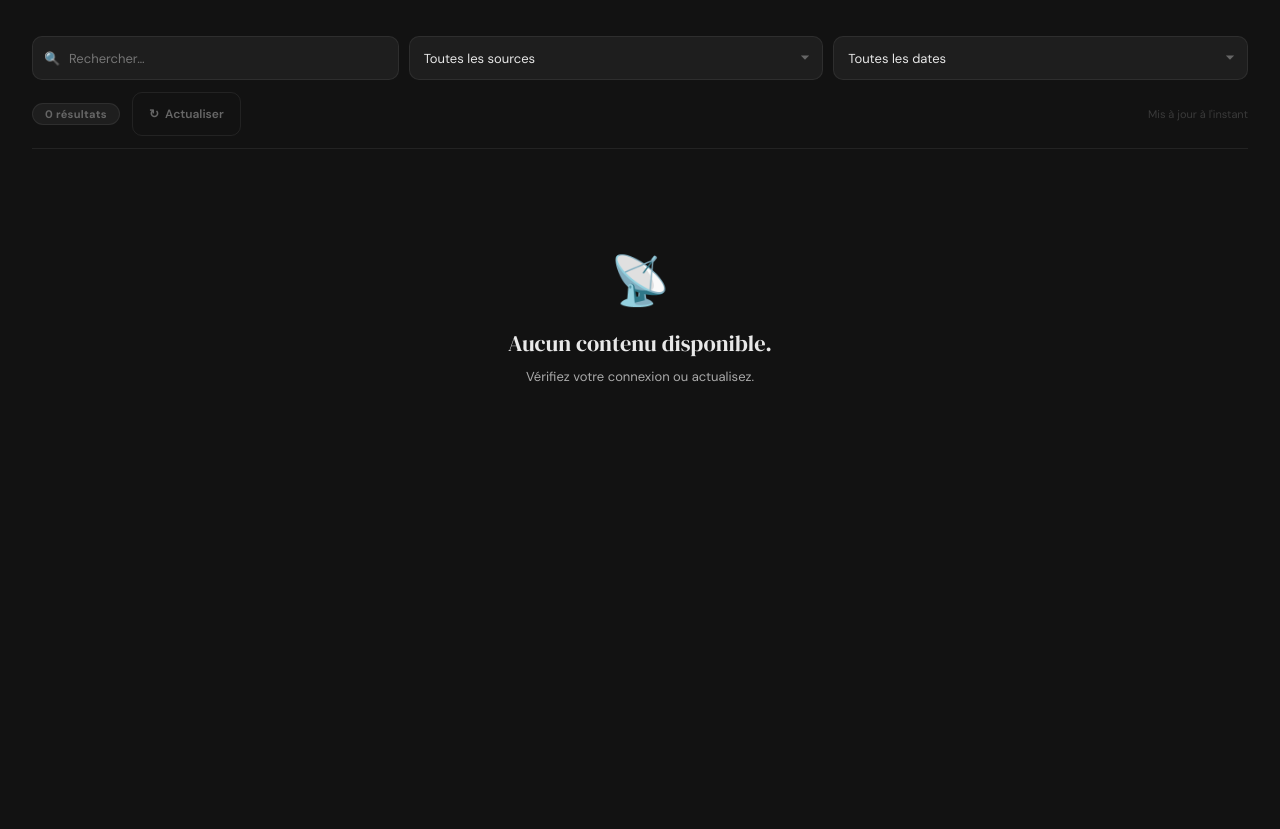
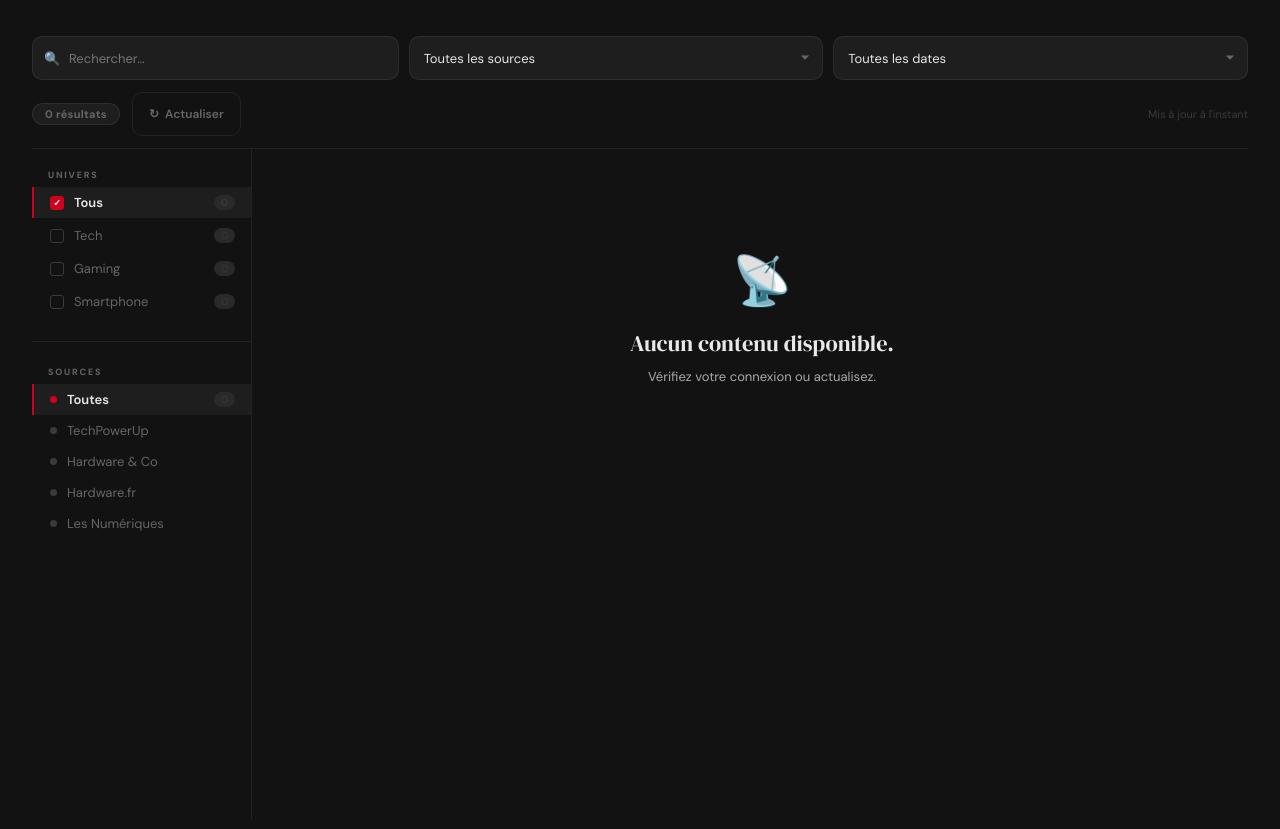
Before and after one commit to Luklyn/TechWatch, a FastAPI app: page / in a window 1280 px wide. Shown: the part 87-916 px from the top of the page. Before the commit the page ends 469 px from the top, so only its background shows below. Run offline with FastAPI, Linux system fonts and the light colour scheme; data that the repository does not hold is empty; parts of the project's set-up code (start-up, migrations or seed data) failed here and were passed over.

Commit message:
Update index.html

```diff
--- a/templates/index.html
+++ b/templates/index.html
@@ -756,94 +756,145 @@ select option:checked { background: #d0021b; color: #fff; }
   .header-inner { gap: 12px; }
 }
 
-/* ── Card flip ────────────────────────────────────────────────────────────── */
-.card-scene {
-  perspective: 1000px;
-  position: relative;
-}
-.card-3d {
-  width: 100%;
-  position: relative;
-  transform-style: preserve-3d;
-  transition: transform 0.65s cubic-bezier(0.4, 0, 0.2, 1);
-}
-.card-3d.flipped { transform: rotateY(180deg); }
-.card {
-  backface-visibility: hidden;
-  -webkit-backface-visibility: hidden;
-}
-.card-back-face {
-  position: absolute; inset: 0;
-  backface-visibility: hidden;
-  -webkit-backface-visibility: hidden;
-  transform: rotateY(180deg);
-  background: var(--surface);
-  border: 1px solid var(--border);
-  border-radius: 12px;
+/* ── Layout 2 colonnes ───────────────────────────────────────────────────── */
+.app-layout {
+  display: flex;
+  align-items: flex-start;
+  min-height: calc(100vh - 120px);
+}
+
+/* ── Side menu ───────────────────────────────────────────────────────────── */
+.side-menu {
+  width: 220px;
+  flex-shrink: 0;
+  position: sticky;
+  top: 130px;
+  padding: 20px 0 20px 0;
   display: flex;
   flex-direction: column;
+  gap: 24px;
+  border-right: 1px solid var(--border);
+  min-height: calc(100vh - 130px);
+  transition: background-color var(--theme-transition), border-color var(--theme-transition);
+}
+.side-section-label {
+  font-size: 9px;
+  font-weight: 700;
+  letter-spacing: 1.8px;
+  text-transform: uppercase;
+  color: var(--muted);
+  padding: 0 16px;
+  margin-bottom: 6px;
+  transition: color var(--theme-transition);
+}
+.side-item {
+  display: flex;
   align-items: center;
-  justify-content: center;
-  gap: 14px;
-  padding: 24px;
-  text-align: center;
-  overflow: hidden;
-}
-.card-back-blur {
-  position: absolute; inset: 0;
-  filter: blur(4px);
-  opacity: 0.15;
-  pointer-events: none;
-  overflow: hidden;
-  border-radius: 12px;
-}
-.card-back-body {
-  position: relative;
-  z-index: 1;
+  gap: 10px;
+  padding: 7px 16px;
+  cursor: pointer;
+  transition: background-color var(--transition), color var(--transition);
+  border-left: 2px solid transparent;
+}
+.side-item:hover { background: var(--surface2); }
+.side-item.active {
+  border-left-color: var(--red);
+  background: var(--surface);
+}
+.side-item-dot {
+  width: 7px; height: 7px;
+  border-radius: 50%;
+  background: var(--dim);
+  flex-shrink: 0;
+  transition: background-color var(--transition);
+}
+.side-item.active .side-item-dot { background: var(--red); }
+.side-item-label {
+  font-size: 13px;
+  color: var(--muted);
+  font-family: var(--font-sans);
+  transition: color var(--transition);
+  flex: 1;
+}
+.side-item.active .side-item-label { color: var(--text); font-weight: 600; }
+.side-item-count {
+  font-size: 10px;
+  color: var(--dim);
+  background: var(--surface2);
+  padding: 1px 7px;
+  border-radius: 10px;
+  font-family: var(--font-sans);
+  transition: background-color var(--theme-transition), color var(--theme-transition);
+}
+.side-divider {
+  height: 1px;
+  background: var(--border);
+  margin: 0;
+  transition: background-color var(--theme-transition);
+}
+
+/* Category pills (multi-select) */
+.cat-pills {
   display: flex;
   flex-direction: column;
+  gap: 2px;
+  padding: 0;
+}
+.cat-pill {
+  display: flex;
   align-items: center;
-  gap: 12px;
-  width: 100%;
-}
-.read-badge {
-  display: inline-flex;
-  align-items: center;
-  gap: 6px;
-  background: rgba(208,2,27,0.12);
-  color: var(--red);
-  font-size: 11px;
-  font-weight: 700;
-  letter-spacing: 1px;
-  text-transform: uppercase;
-  padding: 5px 14px;
-  border-radius: 20px;
-  border: 1px solid rgba(208,2,27,0.3);
-}
-.back-source {
-  font-size: 11px;
-  color: var(--text-secondary);
-}
-.back-title {
+  gap: 10px;
+  padding: 7px 16px;
+  cursor: pointer;
+  transition: background-color var(--transition);
+  border-left: 2px solid transparent;
+  font-family: var(--font-sans);
   font-size: 13px;
+  color: var(--muted);
+  position: relative;
+}
+.cat-pill:hover { background: var(--surface2); }
+.cat-pill.selected {
+  border-left-color: var(--red);
+  color: var(--text);
   font-weight: 600;
-  color: var(--text);
-  line-height: 1.4;
-}
-.btn-unread {
-  font-size: 11px;
-  font-weight: 600;
-  color: var(--text-secondary);
+  background: var(--surface);
+}
+.cat-pill-check {
+  width: 14px; height: 14px;
+  border-radius: 3px;
+  border: 1px solid var(--dim);
+  display: flex; align-items: center; justify-content: center;
+  flex-shrink: 0;
+  font-size: 9px;
+  color: transparent;
+  transition: all var(--transition);
+}
+.cat-pill.selected .cat-pill-check {
+  background: var(--red);
+  border-color: var(--red);
+  color: #fff;
+}
+.cat-pill-count {
+  margin-left: auto;
+  font-size: 10px;
+  color: var(--dim);
   background: var(--surface2);
-  border: 1px solid var(--border);
-  border-radius: 8px;
-  padding: 8px 16px;
-  cursor: pointer;
-  font-family: var(--font-sans);
-  transition: color var(--transition), border-color var(--transition);
-  min-height: 36px;
-}
-.btn-unread:hover { color: var(--red); border-color: var(--red); }
+  padding: 1px 7px;
+  border-radius: 10px;
+}
+
+/* ── Main content area ───────────────────────────────────────────────────── */
+.main-content {
+  flex: 1;
+  min-width: 0;
+  padding-left: 24px;
+}
+
+@media (max-width: 768px) {
+  .side-menu { display: none; }
+  .main-content { padding-left: 0; }
+}
 </style>
 </head>
 <body>
@@ -905,14 +956,37 @@ select option:checked { background: #d0021b; color: #fff; }
       </div>
     </div>
 
+    <!-- 2-col layout -->
+    <div class="app-layout">
+      <!-- Side menu -->
+      <nav class="side-menu" id="side-menu" aria-label="Filtres">
+        <div>
+          <div class="side-section-label">Univers</div>
+          <div class="cat-pills" id="cat-pills">
+            <div class="cat-pill selected" data-cat="all">
+              <span class="cat-pill-check">✓</span>
+              <span>Tous</span>
+              <span class="cat-pill-count" id="count-all">—</span>
+            </div>
+          </div>
+        </div>
+        <div class="side-divider"></div>
+        <div>
+          <div class="side-section-label">Sources</div>
+          <div id="source-list"></div>
+        </div>
+      </nav>
+
+      <!-- Main content -->
+      <div class="main-content">
         <!-- Errors -->
         <div id="errors" role="alert" aria-live="assertive"></div>
-
         <!-- Grid -->
         <div class="grid" id="grid" role="list" aria-label="Articles"></div>
-
-    <!-- Load more sentinel (infinite scroll) -->
+        <!-- Load more sentinel -->
         <div id="sentinel" style="height:1px;"></div>
+      </div>
+    </div>
   </main>
 </div>
 
@@ -954,7 +1028,7 @@ select option:checked { background: #d0021b; color: #fff; }
 const placeholderImg = 'https://raw.githubusercontent.com/Luklyn/TechWatch/main/public/images/tech-placeholder.jpg';
 
 // ── State ──────────────────────────────────────────────────────────────────
-const state = { type: 'articles', search: '', source: '', period: '' };
+const state = { type: 'articles', search: '', source: '', period: '', categories: [] };
 let debounceTimer = null;
 let allItems      = [];
 let displayedCount = 0;
@@ -986,6 +1060,8 @@ const btnClose      = document.getElementById('btn-close-modal');
 const btnTTS        = document.getElementById('btn-tts');
 const btnFilterToggle = document.getElementById('btn-filter-toggle');
 const toolbarFilters  = document.getElementById('toolbar-filters');
+const catPillsEl      = document.getElementById('cat-pills');
+const sourceListEl    = document.getElementById('source-list');
 
 // ── Helpers ────────────────────────────────────────────────────────────────
 function relativeTime(ts) {
@@ -1032,18 +1108,13 @@ function cardHTML(item, idx) {
   const thumb = `<img class="card-thumb" src="${escHtml(imgUrl)}" alt="${escHtml(item.title)}" loading="lazy" onerror="this.closest('.card-thumb-wrap').innerHTML='<div class=\\'card-thumb-placeholder\\'>${item.is_video ? '▶' : '📰'}</div>'"/>`;
   const summary = item.summary
     ? `<p class="card-summary">${escHtml(item.summary)}</p>` : '';
-  const cid = 'c' + idx + Date.now().toString(36);
   return `
-    <div style="animation: fadeUp 0.35s ease both; animation-delay:${(idx % PAGE_SIZE) * 35}ms; min-height:300px;">
-      <div class="card-scene">
-        <div class="card-3d" id="${cid}">
-          <article class="card"
+    <article class="card" style="animation-delay:${(idx % PAGE_SIZE) * 35}ms"
       data-url="${escHtml(item.link)}"
       data-title="${escHtml(item.title)}"
       data-source="${escHtml(item.source)}"
       data-date="${escHtml(item.date_display)}"
       data-is-video="${item.is_video ? '1' : '0'}"
-            data-cid="${cid}"
       role="listitem"
       tabindex="0"
       aria-label="${escHtml(item.title)}">
@@ -1059,25 +1130,7 @@ function cardHTML(item, idx) {
           </button>
         </div>
       </div>
-          </article>
-          <div class="card-back-face">
-            <div class="card-back-blur">
-              <div class="card-thumb-wrap">${thumb}</div>
-              <div style="padding:12px 14px">
-                <div style="font-size:9.5px;color:var(--red);font-weight:700;text-transform:uppercase;letter-spacing:1.2px;margin-bottom:6px">${escHtml(item.source)}</div>
-                <div style="font-size:13.5px;font-weight:600;color:var(--text);line-height:1.45">${escHtml(item.title)}</div>
-              </div>
-            </div>
-            <div class="card-back-body">
-              <span class="read-badge">✓ Lu</span>
-              <span class="back-source">${escHtml(item.source)} · ${item.date_display}</span>
-              <span class="back-title">${escHtml(item.title)}</span>
-              <button class="btn-unread" data-cid="${cid}" aria-label="Marquer comme non lu">↩ Marquer comme non lu</button>
-            </div>
-          </div>
-        </div>
-      </div>
-    </div>`;
+    </article>`;
 }
 
 // ── Read state ─────────────────────────────────────────────────────────────
@@ -1094,11 +1147,7 @@ function markAsRead(url) {
 function applyReadState() {
   const read = getReadSet();
   grid.querySelectorAll('.card[data-url]').forEach(card => {
-    if (read.has(card.dataset.url)) {
-      card.classList.add('read');
-      const card3d = document.getElementById(card.dataset.cid);
-      if (card3d) card3d.classList.add('flipped');
-    }
+    if (read.has(card.dataset.url)) card.classList.add('read');
   });
 }
 
@@ -1264,19 +1313,17 @@ function attachCardEventListeners() {
   grid.querySelectorAll('.card').forEach(card => {
     card.addEventListener('click', (e) => {
       if (e.target.closest('.btn-get-summary')) return;
+
       markAsRead(card.dataset.url);
       card.classList.add('read');
-      const card3d = document.getElementById(card.dataset.cid);
-      if (card3d) card3d.classList.add('flipped');
       window.open(card.dataset.url, '_blank');
     });
+
     card.addEventListener('keydown', (e) => {
       if ((e.key === 'Enter' || e.key === ' ') && !e.target.closest('.btn-get-summary')) {
         e.preventDefault();
         markAsRead(card.dataset.url);
         card.classList.add('read');
-        const card3d = document.getElementById(card.dataset.cid);
-        if (card3d) card3d.classList.add('flipped');
         window.open(card.dataset.url, '_blank');
       }
     });
@@ -1286,6 +1333,7 @@ function attachCardEventListeners() {
     btn.addEventListener('click', (e) => {
       e.preventDefault();
       e.stopPropagation();
+
       const item = {
         url:      btn.dataset.url,
         title:    btn.dataset.title,
@@ -1293,23 +1341,8 @@ function attachCardEventListeners() {
         date:     btn.dataset.date,
         is_video: btn.dataset.isVideo === '1',
       };
+
       openModal(item);
-    });
-  });
-
-  grid.querySelectorAll('.btn-unread').forEach(btn => {
-    btn.addEventListener('click', (e) => {
-      e.stopPropagation();
-      const card3d = document.getElementById(btn.dataset.cid);
-      if (!card3d) return;
-      card3d.classList.remove('flipped');
-      const article = card3d.querySelector('.card');
-      if (article) {
-        article.classList.remove('read');
-        const read = getReadSet();
-        read.delete(article.dataset.url);
-        localStorage.setItem(READ_KEY, JSON.stringify([...read].slice(-500)));
-      }
     });
   });
 }
@@ -1332,6 +1365,7 @@ async function load(forceRefresh = false) {
   const params = new URLSearchParams({
     type: state.type, search: state.search,
     source: state.source, period: state.period,
+    category: state.categories.length ? state.categories.join(',') : '',
     refresh: forceRefresh ? '1' : '0',
   });
 
@@ -1356,6 +1390,68 @@ async function load(forceRefresh = false) {
       data.sources.map(s =>
         `<option value="${s}"${s === state.source ? ' selected' : ''}>${s}</option>`
       ).join('');
+
+    // ── Render side menu categories ──────────────────────────────────────
+    if (data.categories && catPillsEl) {
+      const allCats = data.categories;
+      // Count per category from all items (unfiltered)
+      const catCounts = {};
+      allCats.forEach(c => catCounts[c] = 0);
+      (data.all_items || data.items).forEach(item => {
+        const c = item.category || 'Autre';
+        if (catCounts[c] !== undefined) catCounts[c]++;
+      });
+      const totalCount = data.total;
+      // Rebuild pills
+      catPillsEl.innerHTML = `
+        <div class="cat-pill${state.categories.length === 0 ? ' selected' : ''}" data-cat="all">
+          <span class="cat-pill-check">${state.categories.length === 0 ? '✓' : ''}</span>
+          <span>Tous</span>
+          <span class="cat-pill-count">${totalCount}</span>
+        </div>
+        ${allCats.map(c => `
+        <div class="cat-pill${state.categories.includes(c) ? ' selected' : ''}" data-cat="${escHtml(c)}">
+          <span class="cat-pill-check">${state.categories.includes(c) ? '✓' : ''}</span>
+          <span>${escHtml(c)}</span>
+          <span class="cat-pill-count">${catCounts[c] || 0}</span>
+        </div>`).join('')}`;
+      // Attach click handlers
+      catPillsEl.querySelectorAll('.cat-pill').forEach(pill => {
+        pill.addEventListener('click', () => {
+          const cat = pill.dataset.cat;
+          if (cat === 'all') {
+            state.categories = [];
+          } else {
+            const idx = state.categories.indexOf(cat);
+            if (idx === -1) state.categories.push(cat);
+            else state.categories.splice(idx, 1);
+          }
+          load();
+        });
+      });
+    }
+
+    // ── Render side menu sources ─────────────────────────────────────────
+    if (sourceListEl) {
+      sourceListEl.innerHTML = `
+        <div class="side-item${state.source === '' ? ' active' : ''}" data-src="">
+          <div class="side-item-dot"></div>
+          <span class="side-item-label">Toutes</span>
+          <span class="side-item-count">${data.total}</span>
+        </div>
+        ${data.sources.map(s => `
+        <div class="side-item${state.source === s ? ' active' : ''}" data-src="${escHtml(s)}">
+          <div class="side-item-dot"></div>
+          <span class="side-item-label">${escHtml(s)}</span>
+        </div>`).join('')}`;
+      sourceListEl.querySelectorAll('.side-item').forEach(item => {
+        item.addEventListener('click', () => {
+          state.source = item.dataset.src;
+          sourceEl.value = item.dataset.src;
+          load();
+        });
+      });
+    }
 
     data.errors.forEach(e => {
       errorsEl.innerHTML += `<div class="error-banner">⚠️ ${escHtml(e)}</div>`;
```
Lines whose indentation alone changed are shown as unchanged.
